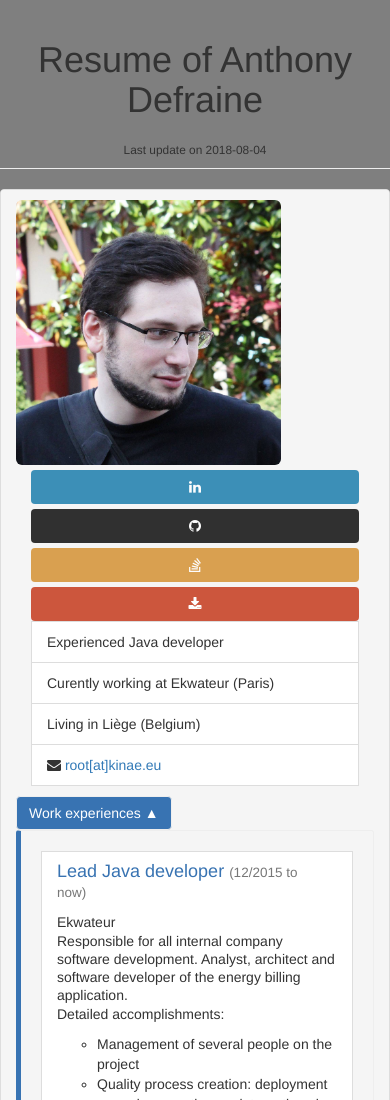
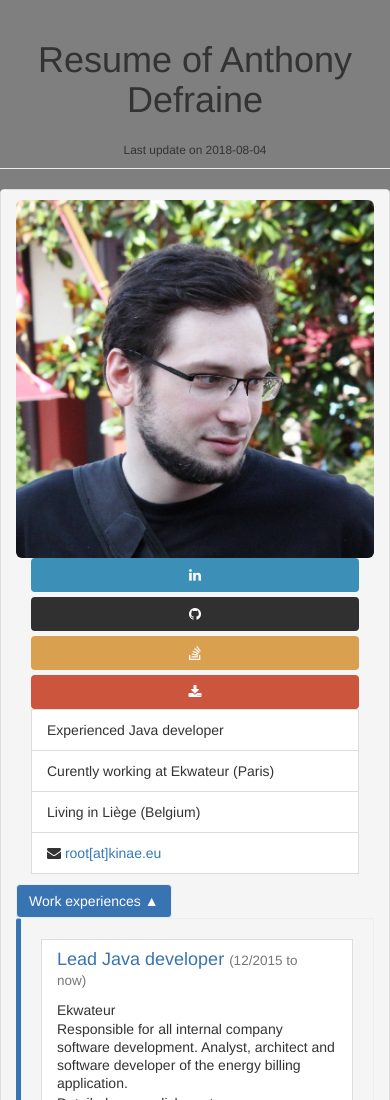
Before and after one commit to Kinae/cv-online, a plain HTML site: page index.html in a window 390 px wide. Shown: the top 1100 px of the page. Drawn offline with Linux system fonts and the light colour scheme.

Commit message:
Fix photo width

```diff
--- a/index.html
+++ b/index.html
@@ -1,35 +1,31 @@
 <!DOCTYPE html>
-<html lang="en-US" dir="ltr"><head><meta http-equiv="Content-Type" content="text/html; charset=UTF-8">
+<html lang="en-US" dir="ltr">
 
+<head>
+    <meta http-equiv="Content-Type" content="text/html; charset=UTF-8">
     <meta http-equiv="X-UA-Compatible" content="IE=edge">
     <meta name="viewport" content="width=device-width, initial-scale=1">
     <meta name="description" content="Resume of Anthony Defraine">
     <meta name="author" content="Anthony Defraine">
-
     <title data-l10n-id="name">Anthony Defraine</title>
-
-    <script src="./index_files/jquery-1.11.3.min.js"></script><style type="text/css"></style>
+    <script src="./index_files/jquery-1.11.3.min.js"></script>
+    <style type="text/css"></style>
     <script src="./index_files/bootstrap.min.js"></script>
     <script src="./index_files/l20n.min.js"></script>
-
     <link href="./index_files/flag-icon.min.css" rel="stylesheet">
     <!-- Bootstrap Core CSS -->
     <link href="./index_files/bootstrap.min.css" rel="stylesheet">
-
     <!-- Custom CSS -->
     <link href="./index_files/bootstrap_CV.css" rel="stylesheet">
-
     <!-- HTML5 Shim and Respond.js IE8 support of HTML5 elements and media queries -->
     <!-- WARNING: Respond.js doesn't work if you view the page via file:// -->
     <!--[if lt IE 9]>
         <script src="https://oss.maxcdn.com/libs/html5shiv/3.7.0/html5shiv.js"></script>
         <script src="https://oss.maxcdn.com/libs/respond.js/1.4.2/respond.min.js"></script>
     <![endif]-->
-
 </head>
 
 <body>
-
     <div class="resume">
         <header class="page-header">
             <h1 data-l10n-id="resume" class="page-title">Resume of Anthony Defraine</h1>
@@ -45,10 +41,10 @@
           <div class="col-lg-12">
             <div class="col-xs-12 col-sm-4">
               	<div class="row">
-                	<div class="col-xs-12 col-sm-8" style="padding: 0px; padding-bottom: 5px;">
+                	<div class="col-xs-12 col-sm-6" style="padding: 0px; ">
 	            		<img src="photo.jpg" class="img-rounded img-responsive" alt="Photo">
 	            	</div>
-	                <div class="col-xs-12 col-sm-4 social-btns">
+		            <div class="col-xs-12 col-sm-6 social-btns">
 						<a href="https://be.linkedin.com/in/adefraine" target="_blank" class="btn btn-social btn-block btn-linkedin">
 							<i class="fa fa-linkedin"></i> </a>
 						<a href="https://github.com/Kinae" target="_blank" class="btn btn-social btn-block btn-github">
@@ -68,7 +64,8 @@
 					<li class="list-group-item"><i class="fa fa-envelope"></i> <a href="mailto:root[at]kinae.eu">root[at]kinae.eu</a></li>
 				</ul>
 			</div>
-
+        </div>
+            <div class="col-lg-12">
 			<button data-l10n-id="workExperiences" type="button" class="btn btn-info" data-toggle="collapse" data-target="#workExperiences">Work experiences</button>
 			<div id="workExperiences" class="bs-callout bs-callout-danger collapse in">
 			<ul class="list-group">
--- a/index_files/bootstrap_CV.css
+++ b/index_files/bootstrap_CV.css
@@ -6,7 +6,7 @@ body {
 }
 
 .img-responsive{
-  max-width: 74%;
+  max-width: 100 %;
 }
 
 .page-header{
```
Lines whose indentation alone changed are shown as unchanged.
